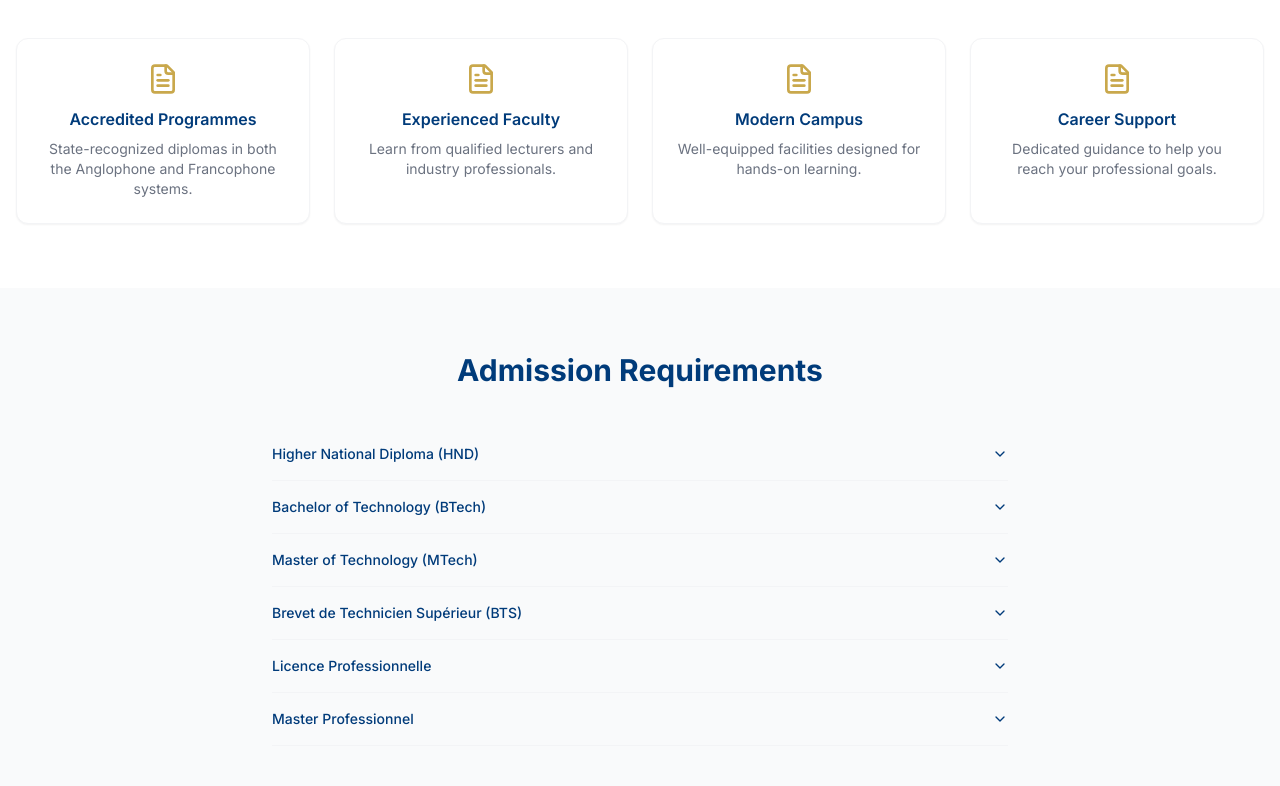
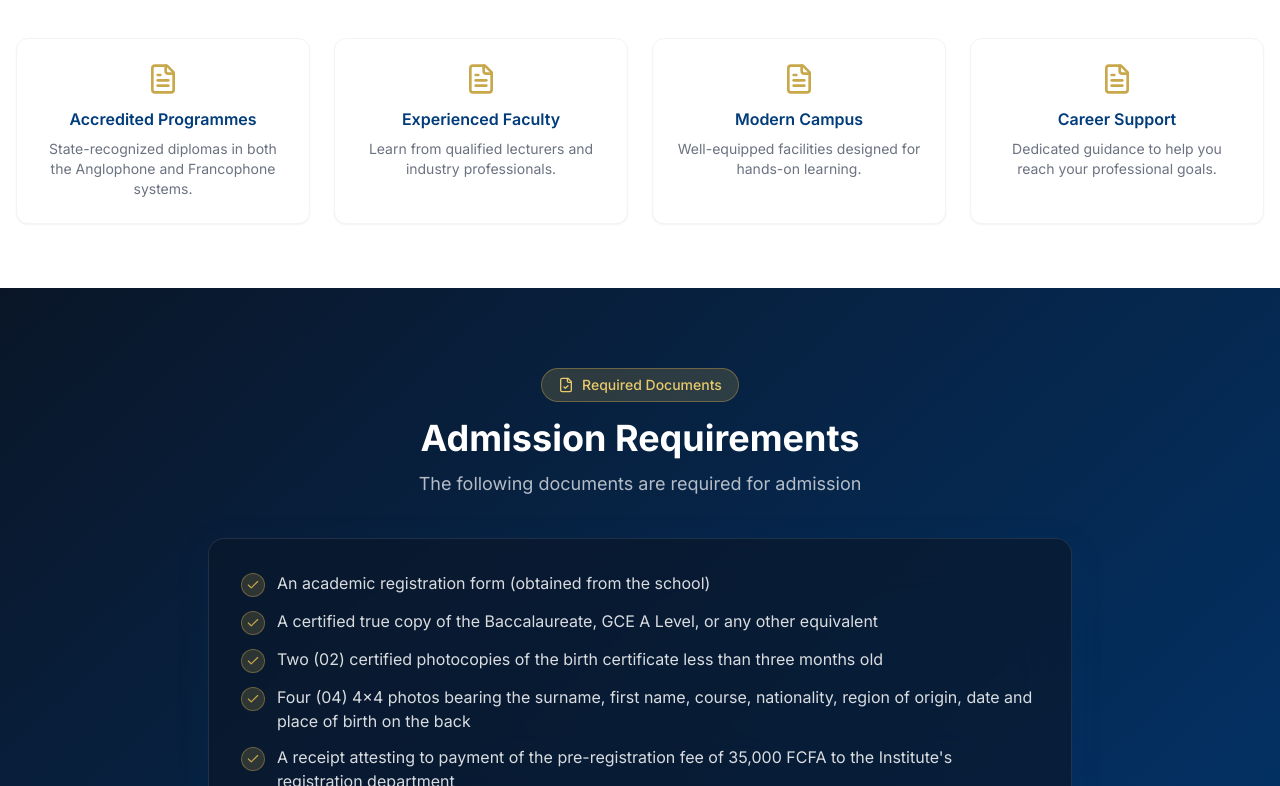
Before and after one commit to Lineker-star/ztf-university-registration, a Next.js app: page /en in a window 1280 px wide. Shown: the part 2014-2800 px from the top of the page. Built offline with nearby package versions, Linux system fonts and the light colour scheme.

Commit message:
feat: add official admission requirements section (EN/FR) from official ZTF document

```diff
--- a/src/app/[locale]/page.tsx
+++ b/src/app/[locale]/page.tsx
@@ -2,10 +2,13 @@ import Image from 'next/image';
 import { useTranslations } from 'next-intl';
 import { setRequestLocale } from 'next-intl/server';
 import {
+  AlertCircle,
   ArrowRight,
+  Check,
   CheckCircle2,
   ChevronDown,
   ClipboardCheck,
+  FileCheck,
   FileText,
   GraduationCap,
   Mail,
@@ -28,6 +31,56 @@ import { CONTACT_INFO } from '@/lib/constants/contact';
 
 const STEP_ICONS = [Users, GraduationCap, ClipboardCheck, UploadCloud, Users, CheckCircle2];
 const REQUIREMENT_KEYS = ['hnd', 'btech', 'mtech', 'bts', 'licence', 'master'] as const;
+
+const ADMISSION_REQUIREMENTS = [
+  {
+    en: 'An academic registration form (obtained from the school)',
+    fr: "Une fiche d'inscription académique (à retirer à la scolarité)",
+  },
+  {
+    en: 'A certified true copy of the Baccalaureate, GCE A Level, or any other equivalent',
+    fr: 'Deux (02) photocopies certifiées conformes du diplôme le plus élevé ou du relevé de notes',
+  },
+  {
+    en: 'Two (02) certified photocopies of the birth certificate less than three months old',
+    fr: "Deux (02) photocopies certifiées conformes de l'acte de naissance datant de moins de trois mois",
+  },
+  {
+    en: 'Four (04) 4x4 photos bearing the surname, first name, course, nationality, region of origin, date and place of birth on the back',
+    fr: 'Quatre (04) photos 4x4 portant le nom et prénom, parcours, nationalité, région d\'origine, date et lieu de naissance, au verso',
+  },
+  {
+    en: 'A receipt attesting to payment of the pre-registration fee of 35,000 FCFA to the Institute\'s registration department',
+    fr: "Un quitus attestant le paiement des frais de pré-inscription d'un montant de 35 000 FCFA au service des inscriptions de l'Institut",
+  },
+  {
+    en: 'A photocopy of the national identity card or equivalent document',
+    fr: "Une photocopie de la carte nationale d'identité ou d'un document équivalent",
+  },
+  {
+    en: 'The receipt for the medical examination issued by a Hope Clinic doctor (to be deposited with the School after the medical examination)',
+    fr: 'Le quitus de la visite médicale délivré par un médecin de la Hope Clinic (à déposer à la Scolarité après la visite médicale)',
+  },
+  {
+    en: "An A4 envelope and a cardboard folder, both bearing the candidate's address",
+    fr: "Une enveloppe A4 et une chemise cartonnée, les deux portant l'adresse du candidat",
+  },
+];
+
+const FOREIGN_DIPLOMA_DOCS = [
+  {
+    en: 'A certified copy (typed) of the birth certificate',
+    fr: "Une copie (dactylographiée) certifiée conforme d'acte de naissance",
+  },
+  {
+    en: 'A certified photocopy of the diploma authenticated by competent authorities',
+    fr: 'Une photocopie certifiée conforme du diplôme authentifié par les autorités compétentes',
+  },
+  {
+    en: "An A4 envelope bearing the candidate's name and address",
+    fr: "Une enveloppe au format A4 portant le nom et l'adresse du candidat",
+  },
+];
 
 export default function HomePage({ params: { locale } }: { params: { locale: string } }) {
   setRequestLocale(locale);
@@ -216,6 +269,81 @@ export default function HomePage({ params: { locale } }: { params: { locale: str
           </div>
         </section>
 
+        {/* Official Admission Requirements */}
+        <section className="bg-gradient-to-br from-ztf-navyDeep to-ztf-navy py-16 text-white sm:py-20">
+          <div className="container mx-auto max-w-4xl px-4">
+            <div className="mb-10 text-center">
+              <span className="mb-4 inline-flex items-center gap-2 rounded-full border border-ztf-gold/40 bg-ztf-gold/20 px-4 py-1.5 text-sm font-medium text-ztf-goldLight">
+                <FileCheck className="h-4 w-4" />
+                {isFr ? 'Documents Requis' : 'Required Documents'}
+              </span>
+              <h2 className="mb-3 text-3xl font-bold text-white sm:text-4xl">
+                {t('admission_req_title')}
+              </h2>
+              <p className="text-lg text-white/70">{t('admission_req_subtitle')}</p>
+            </div>
+
+            {/* Main checklist */}
+            <div className="glass-card-dark mb-6 rounded-2xl p-6 sm:p-8">
+              <ul className="space-y-3">
+                {ADMISSION_REQUIREMENTS.map((req, i) => (
+                  <li key={i} className="flex items-start gap-3">
+                    <div className="mt-0.5 flex h-6 w-6 shrink-0 items-center justify-center rounded-full border border-ztf-gold/40 bg-ztf-gold/20">
+                      <Check className="h-3.5 w-3.5 text-ztf-gold" />
+                    </div>
+                    <span className="text-sm leading-relaxed text-white/85 sm:text-base">
+                      {isFr ? req.fr : req.en}
+                    </span>
+                  </li>
+                ))}
+              </ul>
+            </div>
+
+            {/* Fee banner */}
+            <div className="mb-6 flex flex-col items-center justify-between gap-4 rounded-2xl bg-ztf-gold p-5 sm:flex-row sm:p-6">
+              <div>
+                <p className="text-lg font-bold text-ztf-navyDeep sm:text-xl">
+                  {t('admission_req_fees')}
+                </p>
+                <p className="mt-1 text-sm text-ztf-navyDeep/70">{t('admission_req_covers_title')}</p>
+                <p className="mt-1 text-sm font-medium text-ztf-navyDeep/80">
+                  {t('admission_req_covers')}
+                </p>
+              </div>
+              <div className="whitespace-nowrap text-3xl font-extrabold text-ztf-navyDeep sm:text-4xl">
+                {t('admission_req_fees_amount')}
+              </div>
+            </div>
+
+            {/* Foreign diplomas notice */}
+            <div className="mb-6 rounded-2xl border border-amber-400/30 bg-amber-400/10 p-5 sm:p-6">
+              <div className="mb-3 flex items-start gap-3">
+                <AlertCircle className="mt-0.5 h-5 w-5 shrink-0 text-amber-400" />
+                <div>
+                  <p className="font-semibold text-amber-300">{t('admission_req_foreign_title')}</p>
+                  <p className="mt-1 text-sm text-white/70">{t('admission_req_foreign_text')}</p>
+                </div>
+              </div>
+              <ul className="ml-8 space-y-2">
+                {FOREIGN_DIPLOMA_DOCS.map((doc, i) => (
+                  <li key={i} className="flex items-start gap-2 text-sm text-white/75">
+                    <span className="mt-1 text-amber-400">—</span>
+                    {isFr ? doc.fr : doc.en}
+                  </li>
+                ))}
+              </ul>
+            </div>
+
+            {/* Location line */}
+            <div className="text-center text-sm text-white/60">
+              <MapPin className="mr-1.5 inline h-4 w-4 text-ztf-gold" />
+              {isFr
+                ? 'Koumé - Bertoua, En Face la Hope Clinic · Tél: 691 459 611 | 690 355 329 | 657 546 543'
+                : 'Koumé - Bertoua, Opposite Hope Clinic · Tel: 691 459 611 | 690 355 329 | 657 546 543'}
+            </div>
+          </div>
+        </section>
+
         {/* Admission requirements */}
         <section className="bg-gray-50 py-16">
           <div className="container max-w-3xl">
--- a/src/messages/en.json
+++ b/src/messages/en.json
@@ -56,7 +56,16 @@
     "office_hours": "Office Hours",
     "open_hours": "Monday - Friday: 7:30 AM - 5:00 PM",
     "academic_year_label": "Academic Year",
-    "languages_label": "Languages"
+    "languages_label": "Languages",
+    "admission_req_title": "Admission Requirements",
+    "admission_req_subtitle": "The following documents are required for admission",
+    "admission_req_fees": "Pre-Registration Fees",
+    "admission_req_fees_amount": "35,000 FCFA",
+    "admission_req_covers_title": "The Pre-Registration Fee Covers:",
+    "admission_req_covers": "Medical check-up | Student card | Student code of conduct | School T-shirt",
+    "admission_req_foreign_title": "N.B. — Candidates Holding Foreign Diplomas",
+    "admission_req_foreign_text": "Must submit the following additional documents:",
+    "admission_req_note": "The medical receipt (issued by Hope Clinic doctor) is to be deposited with the School after the medical examination."
   },
   "steps": {
     "step1_title": "Personal Information",
--- a/src/messages/fr.json
+++ b/src/messages/fr.json
@@ -56,7 +56,16 @@
     "office_hours": "Heures d'Ouverture",
     "open_hours": "Lundi - Vendredi : 7h30 - 17h00",
     "academic_year_label": "Année Académique",
-    "languages_label": "Langues"
+    "languages_label": "Langues",
+    "admission_req_title": "Conditions d'Admission",
+    "admission_req_subtitle": "Les documents suivants sont obligatoires pour votre admission",
+    "admission_req_fees": "Frais de Pré-inscription",
+    "admission_req_fees_amount": "35 000 FCFA",
+    "admission_req_covers_title": "Les Frais d'Inscription Couvrent :",
+    "admission_req_covers": "Visite médicale | Carte d'étudiant | Code de conduite de l'étudiant | T-Shirt de l'école",
+    "admission_req_foreign_title": "N.B. — Candidats Titulaires de Diplômes Étrangers",
+    "admission_req_foreign_text": "Doivent obligatoirement déposer en plus du dossier :",
+    "admission_req_note": "Le quitus de la visite médicale délivré par un médecin de la Hope Clinic est à déposer à la Scolarité après la visite médicale."
   },
   "steps": {
     "step1_title": "Informations Personnelles",
```
